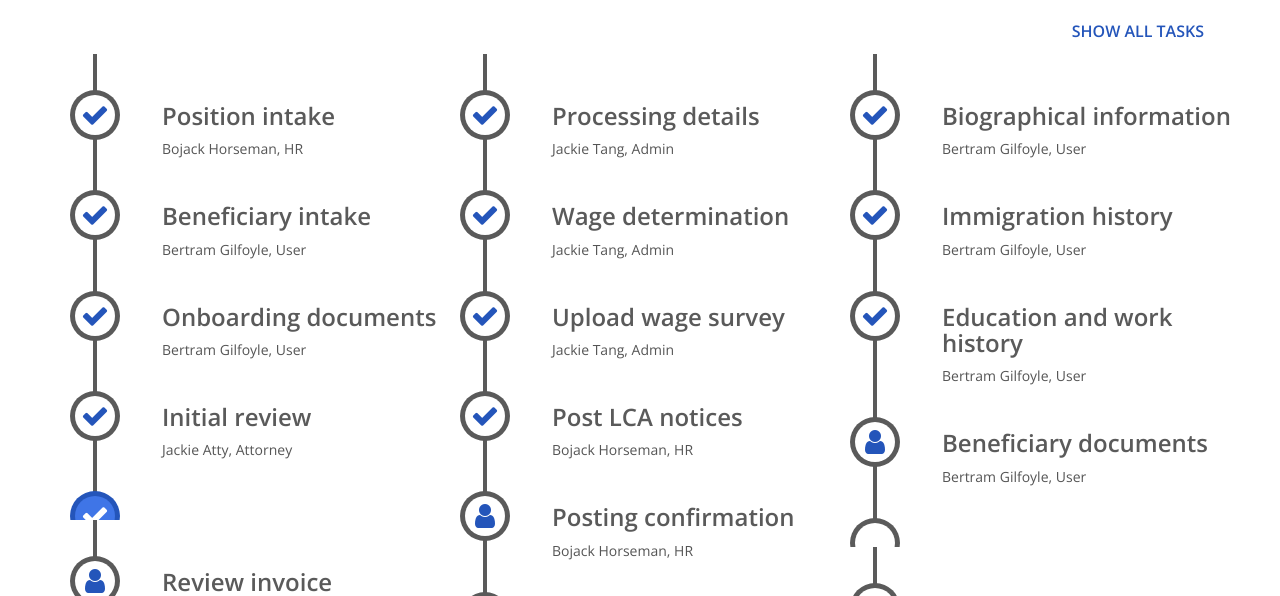
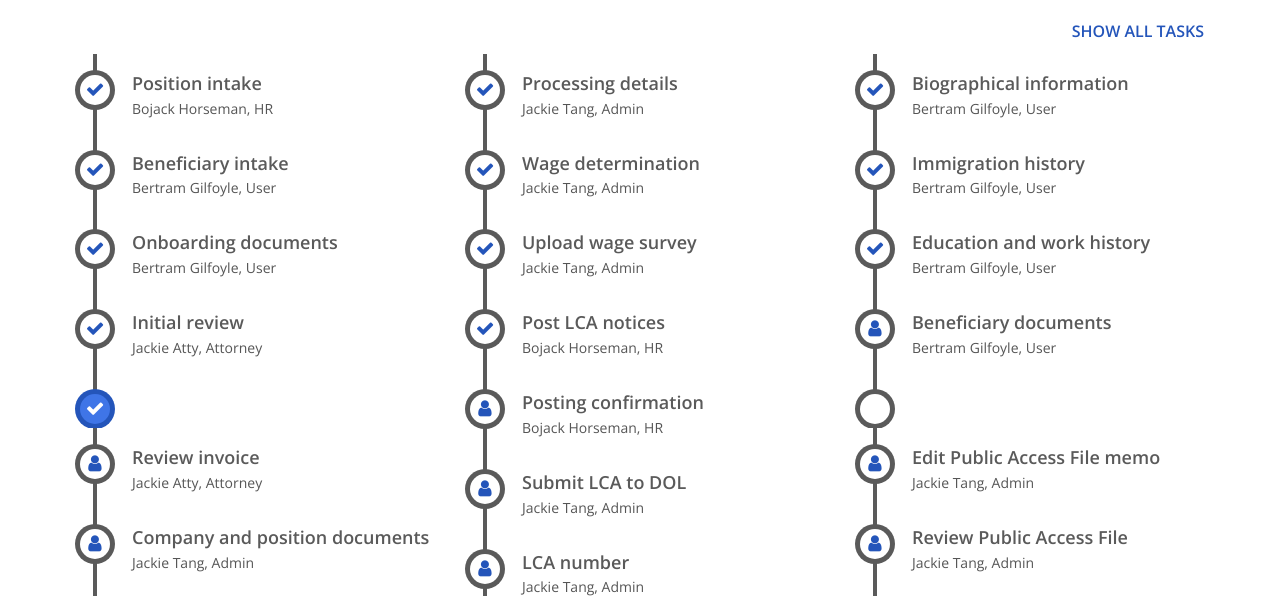
Before and after one commit to apennell/immigration_workflow, a React (Create React App) app: page / in a window 1280 px wide. Shown: the part 204-800 px from the top of the page. Built offline with nearby package versions, Linux system fonts and the light colour scheme; grey boxes are pictures that could not be loaded.

Commit message:
styled task list

```diff
--- a/src/Workflow/ListItem.jsx
+++ b/src/Workflow/ListItem.jsx
@@ -42,13 +42,13 @@ class ListItem extends React.Component {
 			  <ListGroupItem onClick={this.openMe}>
 					<div className="list-badge">
 						{this.props.task.completed ?
-							<i className="fa fa-check fa-2x" />
+							<i className="fa fa-check fa-lg" />
 						:
-							<i className="fa fa-user fa-2x" />
+							<i className="fa fa-user fa-lg" />
 						}
 					</div>
 					<div className="list-content">
-						<h3>{this.props.task.name}</h3>
+						<h4>{this.props.task.name}</h4>
 						{this.props.task.owner ?
 							<p>{this.props.task.owner.first_name} {this.props.task.owner.last_name}, {this.props.task.owner_type}</p>
 						:
--- a/src/Workflow/MilestonePanel.jsx
+++ b/src/Workflow/MilestonePanel.jsx
@@ -66,7 +66,7 @@ class MilestonePanel extends React.Component {
 	  		      <ListGroupItem>
 	  		      	{this.props.completed === this.props.tasks.length ?
 	  		      		<div className="list-badge completed">
-			      				<i className="fa fa-check fa-2x" />
+			      				<i className="fa fa-check fa-lg" />
 	  		      		</div>
 	  		      	:
 	  		      		<div className="list-badge" />
--- a/src/Workflow/Workflow.scss
+++ b/src/Workflow/Workflow.scss
@@ -55,6 +55,11 @@
 	border: 0;
 	box-shadow: none;
 	font-family: $primary-font;
+	margin-bottom: 30px;
+
+	@media screen and (max-width: 767px) {
+		margin-bottom: 15px;
+	}
 }
 
 .panel-default .panel-heading {
@@ -91,6 +96,10 @@
 			background-color: $primary-color;
 		}
 	}
+}
+
+.panel-collapse {
+	margin-bottom: 55px;
 }
 
 .milestone-title {
@@ -146,7 +155,7 @@
 }
 
 .list-group {
-	padding-top: 25px;
+	padding-top: 5px;
 	border-left: 4px solid $grey-dark;
 	margin-left: 23px;
 }
@@ -154,17 +163,17 @@
 .list-badge {
 	position: absolute;
 	top: 16px;
-	left: -72px;
+	left: -37px;
 	color: $primary-color-dark;
 	background-color: #fff;
-	width: 40px;
-	height: 40px;
+	width: 30px;
+	height: 30px;
 	border-radius: 20px;
 	text-align: center;
 	box-shadow: 0 0 0 5px $grey-dark;
 
 	i{
-		line-height: 40px;
+		line-height: 30px;
 	}
 }
 
@@ -176,13 +185,15 @@
 
 .list-group-item, button.list-group-item, .list-group-item:focus, button.list-group-item:focus {
 	background-color: transparent;
-	margin-left: 50px;
+	margin-left: 20px;
 	border: 0;
 
-	h3 {
+	h4 {
 		color: $grey-dark;
 		margin-top: 14px;
 		font-weight: 600;
+		margin-bottom: 5px;
+		margin-top: 5px;
 	}
 
 	&:hover{
```
